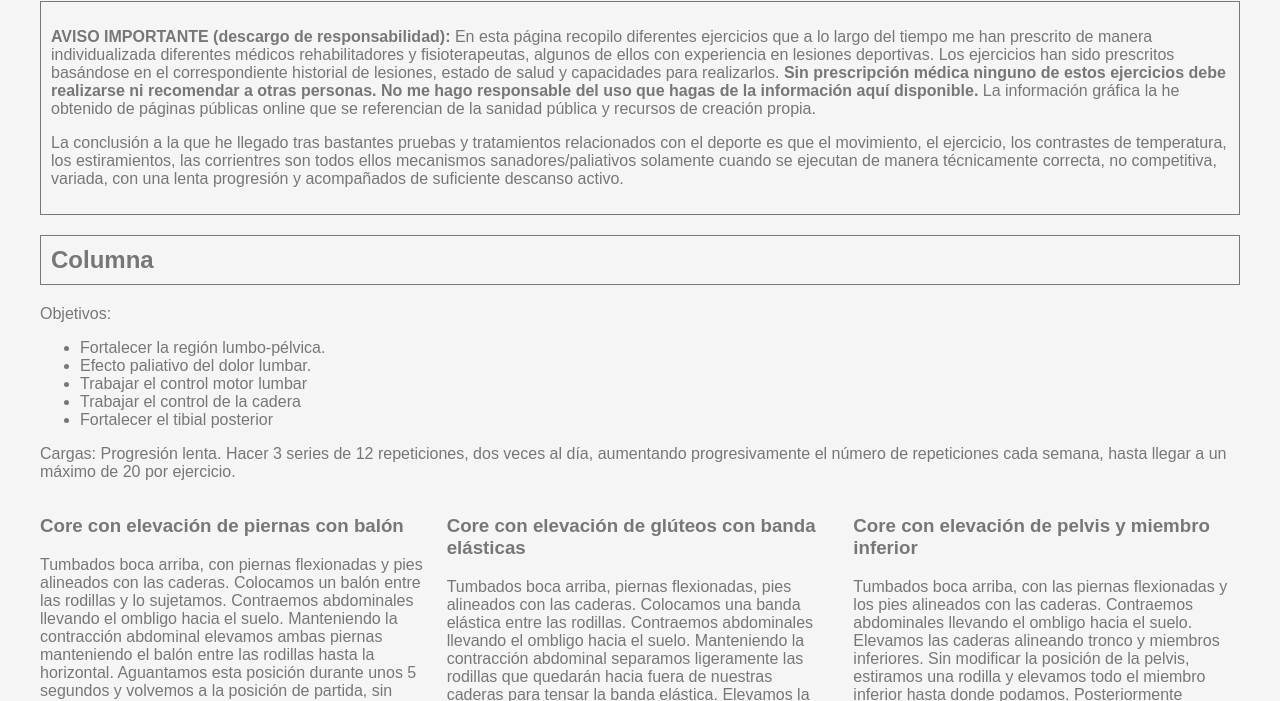
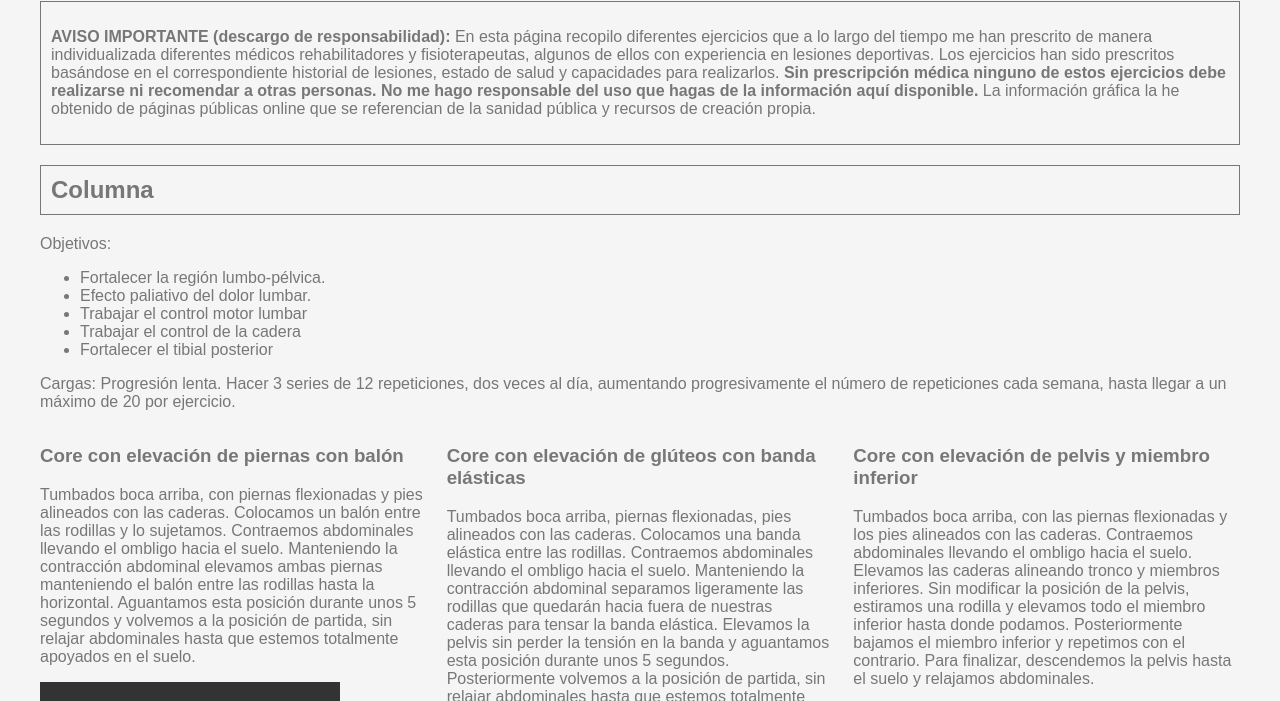
Before and after one commit to jonatanmv/ejercicios-fisioterapia, a plain HTML site: page index.html in a window 1280 px wide. Shown: the part 79-780 px from the top of the page. Drawn offline with Linux system fonts and the light colour scheme; grey boxes are pictures that could not be loaded.

Commit message:
actualizacion

```diff
--- a/index.html
+++ b/index.html
@@ -18,9 +18,6 @@
                 <div class="border">
                     <p>
                         <b>AVISO IMPORTANTE (descargo de responsabilidad):</b> En esta página recopilo diferentes ejercicios que a lo largo del tiempo me han prescrito de manera individualizada diferentes médicos rehabilitadores y fisioterapeutas, algunos de ellos con experiencia en lesiones deportivas. Los ejercicios han sido prescritos basándose en el correspondiente historial de lesiones, estado de salud y capacidades para realizarlos. <b>Sin prescripción médica ninguno de estos ejercicios debe realizarse ni recomendar a otras personas. No me hago responsable del uso que hagas de la información aquí disponible.</b> La información gráfica la he obtenido de páginas públicas online que se referencian de la sanidad pública y recursos de creación propia.
-                    </p>
-                    <p>
-                        La conclusión a la que he llegado tras bastantes pruebas y tratamientos relacionados con el deporte es que el movimiento, el ejercicio, los contrastes de temperatura, los estiramientos, las corrientres son todos ellos mecanismos sanadores/paliativos solamente cuando se ejecutan de manera técnicamente correcta, no competitiva, variada, con una lenta progresión y acompañados de suficiente descanso activo.
                     </p>
                 </div>
             </section> <!-- disclaimer-top -->
@@ -560,9 +557,6 @@
                 <p>
                     <b>AVISO IMPORTANTE (descargo de responsabilidad):</b> En esta página recopilo diferentes ejercicios que a lo largo del tiempo me han prescrito de manera individualizada diferentes médicos rehabilitadores y fisioterapeutas, algunos de ellos con experiencia en lesiones deportivas. Los ejercicios han sido prescritos basándose en el correspondiente historial de lesiones, estado de salud y capacidades para realizarlos. <b>Sin prescripción médica ninguno de estos ejercicios debe realizarse ni recomendar a otras personas. No me hago responsable del uso que hagas de la información aquí disponible.</b> La información gráfica la he obtenido de páginas públicas online que se referencian de la sanidad pública y recursos de creación propia.
                 </p>
-                <p>
-                    La conclusión a la que he llegado tras bastantes pruebas y tratamientos relacionados con el deporte es que el movimiento, el ejercicio, los contrastes de temperatura, los estiramientos, las corrientres son todos ellos mecanismos sanadores/paliativos solamente cuando se ejecutan de manera técnicamente correcta, no competitiva, variada, con una lenta progresión y acompañados de suficiente descanso activo.
-                </p>
             </div>
         </section> <!-- disclaimer botom-->
 
```
